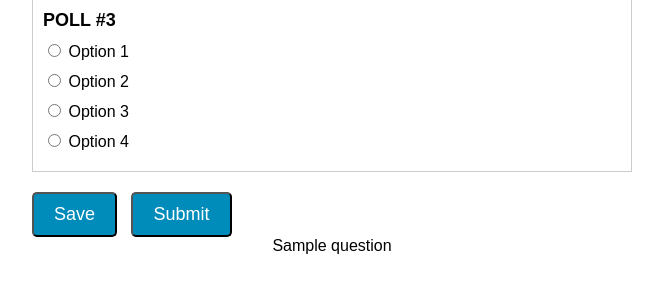
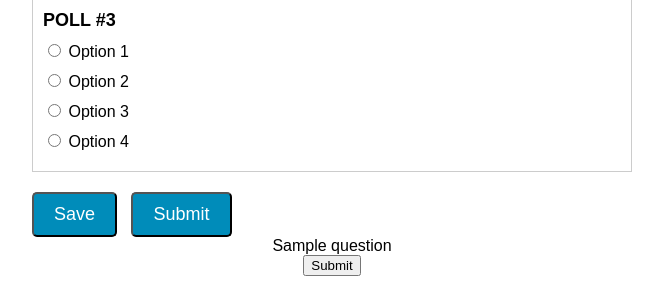
Before and after one commit to catalinaescalona/greendevs, a Python web app: template flask_app/templates/voting_page.html in a window 1280 px wide. Shown: the part 610-906 px from the top of the page, without its empty margins (308-971 px from the left). Before the commit the page ends 864 px from the top, so only its background shows below. Run offline with Jinja, Linux system fonts and the light colour scheme; the template is opened without the code that fills it: most values are stand-ins (such as "Sample title", 1, 10 or a date in 2020).

Commit message:
Update voting_page.html
Added button to jinja vote.html page

```diff
--- a/flask_app/templates/voting_page.html
+++ b/flask_app/templates/voting_page.html
@@ -181,5 +181,6 @@
                 </div>
             {%endfor%}
         {%endfor%}
+            <button name="submit" value="submit">Submit</button>
         </div>
     </form>
```
